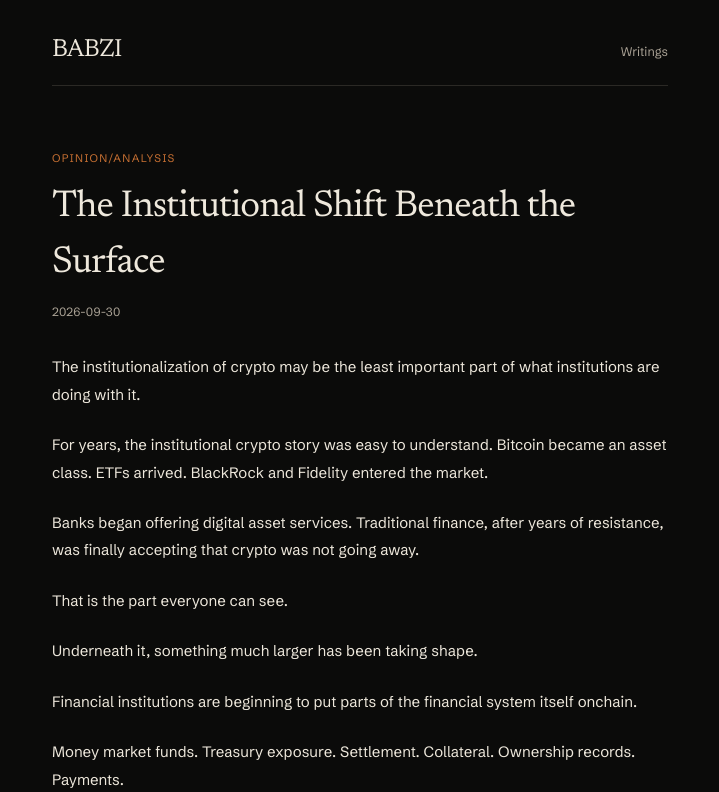
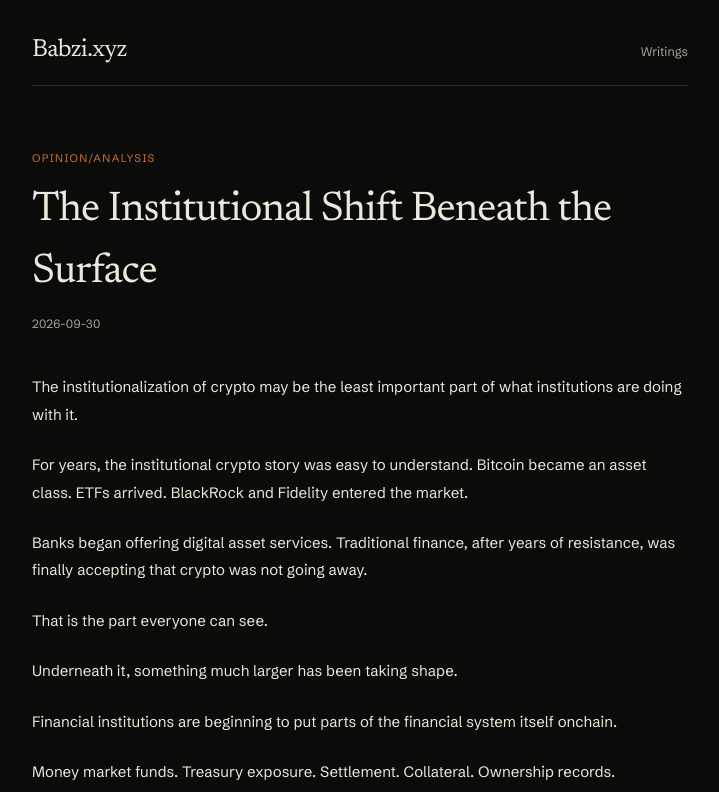
Before and after one commit to Babcan-Inc/babzi-portfolio, a Next.js app: page /work/the-institutional-shift-beneath-the-surface in a window 1280 px wide. Shown: the top 792 px of the page, without its empty margins (280-999 px from the left). Built offline with nearby package versions, Linux system fonts and the light colour scheme.

Commit message:
Refine BABZI research article layout

```diff
--- a/src/app/work/[slug]/page.tsx
+++ b/src/app/work/[slug]/page.tsx
@@ -45,54 +45,27 @@ export default async function WritingSlugPage({
   const posts = publishedPosts(await loadWriting());
   const post = posts.find((p) => p.slug === slug);
 
-  // Prefer on-site body when visiting the slug and body exists
-  if (!post || !post.body.trim()) {
-    notFound();
-  }
+  if (!post || !post.body.trim()) notFound();
 
   const html = await marked.parse(post.body);
 
   return (
     <main id="top" className="page-shell relative">
-      <div className="mx-auto max-w-[680px] px-5 pb-28 pt-3 sm:px-8 sm:pt-4">
+      <div className="mx-auto max-w-[720px] px-5 pb-28 pt-3 sm:px-8 sm:pt-4">
         <header className="mb-12 flex items-baseline justify-between gap-4 border-b border-[var(--line)] py-4 sm:mb-16">
-          <Link
-            href="/"
-            className="font-display text-[1.55rem] tracking-tight text-[var(--ink)]"
-          >
-            BABZI
-          </Link>
-          <Link
-            href="/work"
-            className="text-[12.5px] text-[var(--muted)] transition hover:text-[var(--ink)]"
-          >
-            Writings
-          </Link>
+          <Link href="/" className="font-display text-[1.55rem] tracking-tight text-[var(--ink)]">Babzi.xyz</Link>
+          <Link href="/work" className="text-[12.5px] text-[var(--muted)] transition hover:text-[var(--ink)]">Writings</Link>
         </header>
 
         <article>
-          <p className="mb-3 text-[11px] uppercase tracking-[0.12em] text-[var(--accent)]">
-            {post.meta}
-          </p>
-          <h1 className="font-display text-[2rem] tracking-tight sm:text-[2.35rem]">
-            {post.title}
-          </h1>
-          {post.publishedAt ? (
-            <p className="mt-3 text-[12px] text-[var(--muted)]">{post.publishedAt}</p>
-          ) : null}
-          <div
-            className="writing-body mt-8"
-            dangerouslySetInnerHTML={{ __html: html }}
-          />
+          <p className="mb-3 text-[11px] uppercase tracking-[0.12em] text-[var(--accent)]">{post.meta}</p>
+          <h1 className="font-display text-[2rem] tracking-tight sm:text-[2.6rem]">{post.title}</h1>
+          {post.publishedAt ? <p className="mt-3 text-[12px] text-[var(--muted)]">{post.publishedAt}</p> : null}
+          <div className="writing-body mt-10" dangerouslySetInnerHTML={{ __html: html }} />
         </article>
 
-        <p className="mt-12 text-[13px]">
-          <Link
-            href="/work"
-            className="font-medium text-[var(--accent)] underline decoration-[var(--accent)]/35 underline-offset-[5px] hover:decoration-[var(--accent)]"
-          >
-            More writings
-          </Link>
+        <p className="mt-14 text-[13px]">
+          <Link href="/work" className="font-medium text-[var(--accent)] underline decoration-[var(--accent)]/35 underline-offset-[5px] hover:decoration-[var(--accent)]">More writings</Link>
         </p>
 
         <footer className="mt-14 border-t border-[var(--line)] pt-6 text-[12px] text-[var(--muted)]">
```
